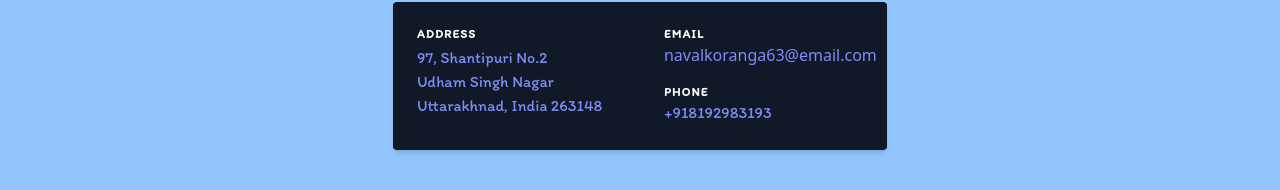
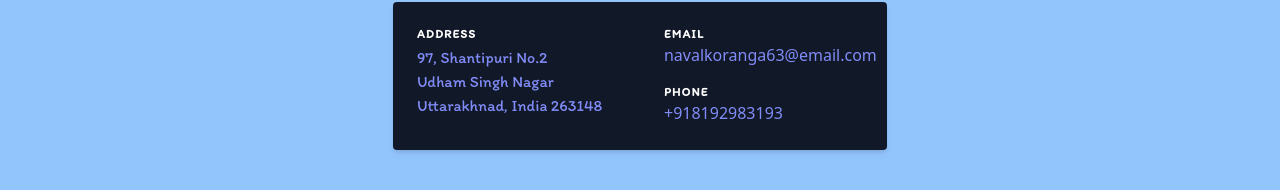
Before and after one commit to Naval3/Portfolio, a React (Vite) app: page /contact in a window 1280 px wide. Shown: the part 118-308 px from the top of the page. Built offline with nearby package versions, Linux system fonts and the light colour scheme.

Commit message:
linked to tel

```diff
--- a/src/Contact.jsx
+++ b/src/Contact.jsx
@@ -27,7 +27,12 @@ function Contact() {
             <h2 className="title-font font-semibold text-white tracking-widest text-xs mt-4">
               PHONE
             </h2>
-            <p className="leading-relaxed text-indigo-400">+918192983193</p>
+            <a
+              href="tel:+918192983193"
+              className="leading-relaxed text-indigo-400"
+            >
+              +918192983193
+            </a>
           </div>
         </div>
       </div>
```
